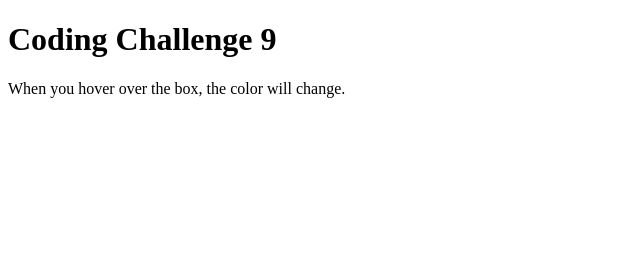
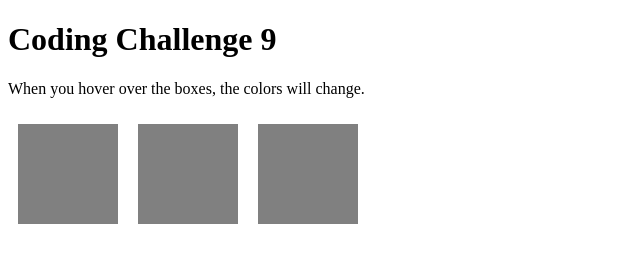
Before and after one commit to zatb/codingchallenge9, a plain HTML site: page index.html in a window 1280 px wide. Shown: the whole page, without its empty margins (0-640 px from the left). Drawn offline with nearby package versions, Linux system fonts and the light colour scheme.

Commit message:
Implement interactive behaviors with D3.js.

```diff
--- a/index.html
+++ b/index.html
@@ -2,18 +2,21 @@
 <html lang="en">
 <head>
     <meta charset="UTF-8">
+    <meta name="viewport" content="width=device-width, initial-scale=1.0">
     <title>Coding Challenge 9</title>
     <style>
         .data-point {
             width: 100px;
             height: 100px;
             background-color: gray;
+            margin: 10px;
+            display: inline-block;
         }
     </style>
 </head>
 <body>
     <h1>Coding Challenge 9</h1>
-    <p>When you hover over the box, the color will change.</p>
+    <p>When you hover over the boxes, the colors will change.</p>
     <script src="https://d3js.org/d3.v7.min.js"></script>
     <script src="script.js" defer></script>
 </body>
--- a/script.js
+++ b/script.js
@@ -0,0 +1,18 @@
+// U36432650
+
+// Write a function to initialize your page that creates div elements as data points and attaches interactive behaviors using D3.js.
+document.addEventListener('DOMContentLoaded', function() {
+    const data = [1, 2, 3];
+
+    const divs = d3.select('body').selectAll('.data-point')
+        .data(data)
+        .enter()
+        .append('div')
+        .attr('class', 'data-point');
+
+    // Attach event listeners for "mouseover" and "mouseout" to change the div elements' styles on hover and revert them when the mouse moves away.
+    divs.on('mouseover', function(event, d) {
+        })
+        .on('mouseout', function(event, d) {
+        });
+});
```
